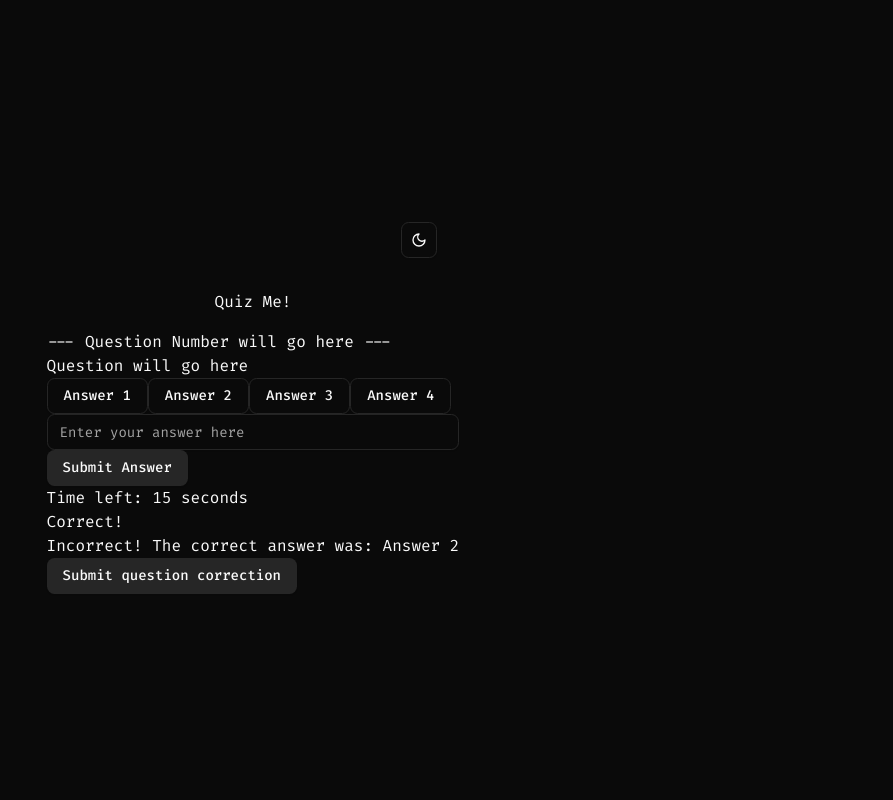
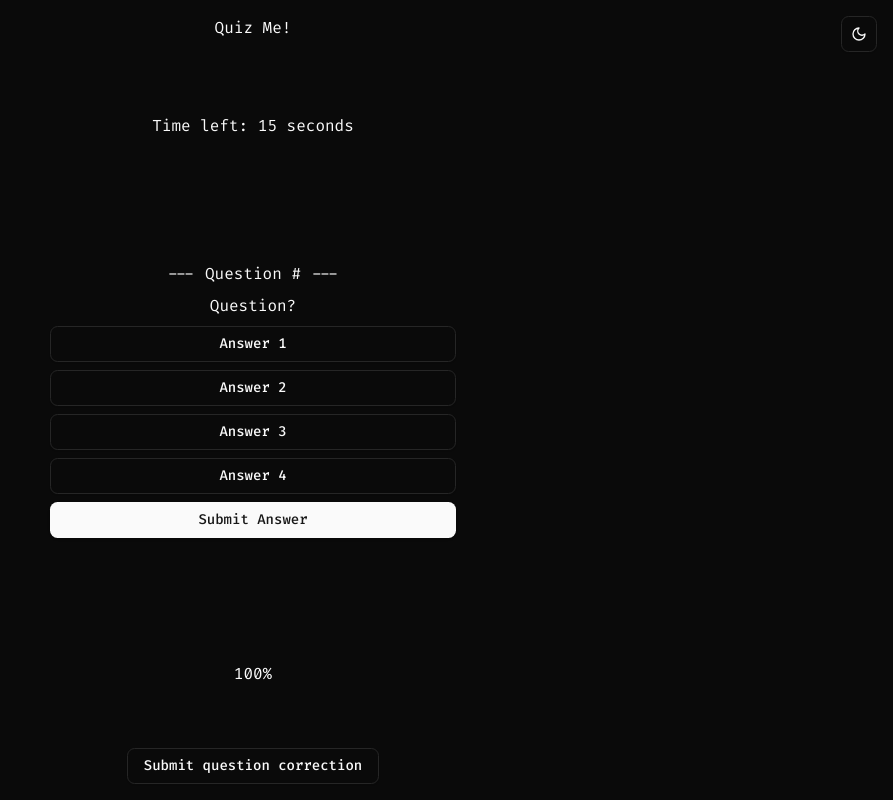
Before and after one commit to katza18/LLM-Trivia-Game, a React (Vite) app in the folder trivia-app/: page / in a window 1280 px wide. Shown: the whole page, without its empty margins (387-1280 px from the left). Built offline with nearby package versions, Linux system fonts and the light colour scheme.

Commit message:
Update styling

```diff
--- a/trivia-app/src/App.tsx
+++ b/trivia-app/src/App.tsx
@@ -7,29 +7,40 @@ import { Input } from "./components/ui/input";
 function App() {
   return (
     <ThemeProvider defaultTheme='dark' storageKey='vite-ui-theme'>
-    <div className="min-h-screen bg-background text-primary flex flex-col items-center justify-center">
-      <div className="bg-card p-4 w-100 flex justify-end">
-        <ModeToggle />
+    <div className="min-h-screen bg-background text-primary flex flex-col p-4">
+      <div className="header grid grid-cols-3 gap-4 h-auto">
+        <div className="title col-span-1 col-start-2 flex justify-center bg-card">
+          <p>Quiz Me!</p>
+        </div>
+        <div className="theme col-start-3 flex justify-end">
+          <ModeToggle />
+        </div>
       </div>
-      <div className="bg-card p-4 w-full flex flex-col items-center justify-center">
-        <h1>Quiz Me!</h1>
+      <div className="timer flex items-center justify-center flex-grow">
+        <p>Time left: 15 seconds</p>
       </div>
-      <div className="App-body">
-        <h2>--- Question Number will go here ---</h2>
-        <p>Question will go here</p>
-        <Button variant='outline'>Answer 1</Button>
-        <Button variant='outline'>Answer 2</Button>
-        <Button variant='outline'>Answer 3</Button>
-        <Button variant='outline'>Answer 4</Button>
-        <Input type="text" placeholder="Enter your answer here" />
-        <Button variant='secondary'>Submit Answer</Button>
-        <p>Time left: 15 seconds</p>
-        <p>Correct!</p>
-        <p>Incorrect! The correct answer was: Answer 2</p>
-        <Button variant='secondary'>Submit question correction</Button> {/* This should open a form to be filled out that submits a correction to the questions/answers */}
+      <div className="body grid grid-cols-3 gap-4 h-auto flex-grow">
+        <div className="quiz col-start-2 flex flex-col justify-center bg-card gap-2">
+          <h2 className="text-center">--- Question # ---</h2>
+          <p className='text-center'>Question?</p>
+          <Button variant='outline'>Answer 1</Button>
+          <Button variant='outline'>Answer 2</Button>
+          <Button variant='outline'>Answer 3</Button>
+          <Button variant='outline'>Answer 4</Button>
+          <Input className="hidden" type="text" placeholder="Enter your answer here" />
+          <Button variant='default'>Submit Answer</Button>
+          <p className="hidden">Correct!</p>
+          <p className="hidden">Incorrect! The correct answer was: Answer 2</p>
+        </div>
       </div>
-      {/* QA Style ask the user what they'd like to be quizzed on */}
-      {/* <Chat /> */}
+      <div className="score flex justify-center items-center flex-grow ">
+        <p>100%</p>
+      </div>
+      <div className="footer grid grid-cols-3 gap-4 h-auto">
+        <div className="correction col-start-2 flex justify-center">
+          <Button variant='outline'>Submit question correction</Button> {/* This should open a form to be filled out that submits a correction to the questions/answers */}
+        </div>
+      </div>
     </div>
     </ThemeProvider>
   )
```
